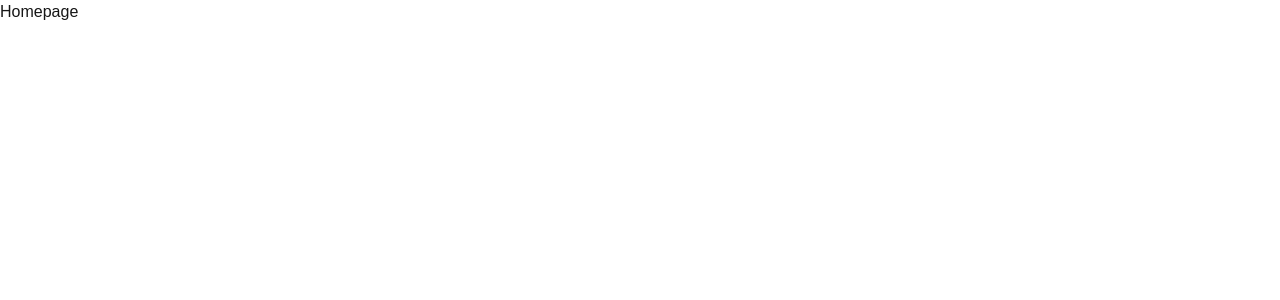
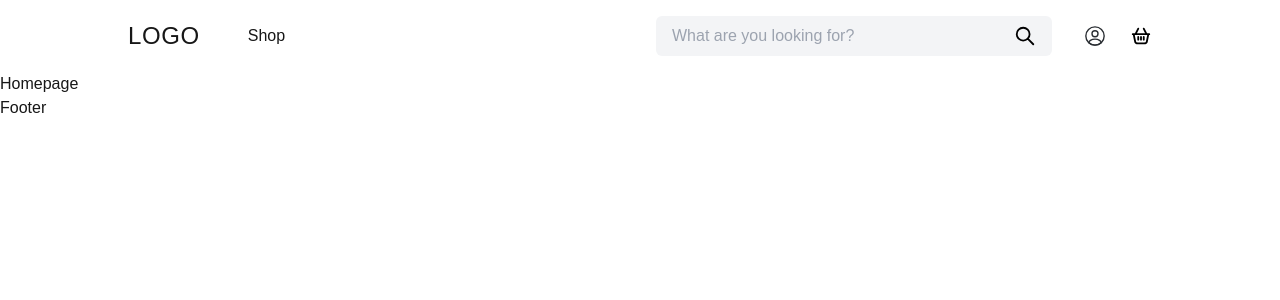
Before and after one commit to fmassiedev/unrvld-tech-test-v1, a Next.js app: page / in a window 1280 px wide. Shown: the top 300 px of the page. Built offline with nearby package versions, Linux system fonts and the light colour scheme.

Commit message:
Header Structure
Creating the header and its child components.

```diff
--- a/app/layout.tsx
+++ b/app/layout.tsx
@@ -1,6 +1,8 @@
 import type { Metadata } from "next";
 import localFont from "next/font/local";
 import "./globals.css";
+import Header from "@/components/Header/Header.component";
+import Footer from "@/components/Footer/Footer.component";
 
 const geistSans = localFont({
   src: "../lib/fonts/GeistVF.woff",
@@ -25,7 +27,11 @@ export default function RootLayout({
 }>) {
   return (
     <html lang="en">
-      <body className={`${geistSans.variable} ${geistMono.variable} antialiased`}>{children}</body>
+      <body className={`${geistSans.variable} ${geistMono.variable} antialiased`}>
+        <Header />
+        {children}
+        <Footer />
+      </body>
     </html>
   );
 }
--- /dev/null
+++ b/components/Footer/Footer.component.tsx
@@ -0,0 +1,5 @@
+const Footer = () => {
+  return <div>Footer</div>;
+};
+
+export default Footer;
--- /dev/null
+++ b/components/Header/Header.component.tsx
@@ -0,0 +1,30 @@
+import Link from "next/link";
+import MenuToggle from "./MenuToggle.component";
+import SearchBar from "./Searchbar.component";
+import NavIcons from "./NavIcons.comonent";
+
+const Header = () => {
+  return (
+    <header className="py-4 px-4 md:px-8 lg:px-16 xl:px-32 2xl:px-64 flex justify-between align-middle">
+      <div className="md:flex flex-1 items-center justify-between gap-8 h-full">
+        <div className="w-1/3 xl:w-1/2 flex items-center gap-12">
+          <Link href="/" className="flex items-center gap-3">
+            <div className="text-2xl tracking-wide">LOGO</div>
+          </Link>
+          <ul className="hidden md:flex gap-4">
+            <li>
+              <Link href="/products">Shop</Link>
+            </li>
+          </ul>
+        </div>
+        <div className="hidden md:flex w-2/3 xl:w-1/2 items-center justify-between gap-8">
+          <SearchBar />
+          <NavIcons />
+        </div>
+      </div>
+      <MenuToggle />
+    </header>
+  );
+};
+
+export default Header;
--- /dev/null
+++ b/components/Header/MenuToggle.component.tsx
@@ -0,0 +1,12 @@
+export default function MenuToggle() {
+  return (
+    <button className="z-50 md:hidden relative">
+      <span className="sr-only">Toggle Menu</span>
+      <div className="h-5 flex flex-col items-end justify-between">
+        <span className="block h-0.5 w-8 bg-foreground rounded-full"></span>
+        <span className="block h-0.5 w-6 bg-foreground rounded-full"></span>
+        <span className="block h-0.5 w-8 bg-foreground rounded-full"></span>
+      </div>
+    </button>
+  );
+}
--- /dev/null
+++ b/components/Header/NavIcons.comonent.tsx
@@ -0,0 +1,15 @@
+import Image from "next/image";
+import Link from "next/link";
+import IconProfile from "../Icons/profile.icon";
+import IconBasket from "../Icons/basket.icon";
+
+const NavIcons = () => {
+  return (
+    <div className="flex items-center gap-4 xl:gap-6 relative">
+      <IconProfile />
+      <IconBasket />
+    </div>
+  );
+};
+
+export default NavIcons;
--- /dev/null
+++ b/components/Header/Searchbar.component.tsx
@@ -0,0 +1,19 @@
+import IconSearch from "../Icons/search.icon";
+
+const SearchBar = () => {
+  return (
+    <form className="flex items-center justify-between gap-4 bg-gray-100 px-4 py-2 rounded-md flex-1">
+      <input
+        type="text"
+        name="name"
+        placeholder="What are you looking for?"
+        className="flex-1 bg-transparent outline-none"
+      />
+      <button className="cursor-pointer">
+        <IconSearch />
+      </button>
+    </form>
+  );
+};
+
+export default SearchBar;
--- /dev/null
+++ b/components/Icons/basket.icon.tsx
@@ -0,0 +1,21 @@
+import { TIcon } from "./types";
+
+export default function IconBasket({ width = 22, height = 22 }: TIcon) {
+  return (
+    <svg
+      width={`${width}px`}
+      height={`${height}px`}
+      fill="none"
+      viewBox="0 0 24 24"
+      xmlns="http://www.w3.org/2000/svg"
+    >
+      <path
+        d="m20 10-1.4855 7.4276c-0.1833 0.9163-0.2749 1.3745-0.5141 1.7172-0.211 0.3022-0.5014 0.5402-0.8391 0.6878-0.383 0.1674-0.8502 0.1674-1.7847 0.1674h-6.7532c-0.93447 0-1.4017 0-1.7847-0.1674-0.33772-0.1476-0.62809-0.3856-0.83905-0.6878-0.23923-0.3427-0.33086-0.8009-0.51413-1.7172l-1.4855-7.4276m16 0h-2m2 0h1m-17 0h-1m1 0h2m0 0h12m-12 0 3-6m9 6-3-6m-6 9v3m3-3v3m3-3v3"
+        stroke="#000"
+        stroke-linecap="round"
+        stroke-linejoin="round"
+        stroke-width="2"
+      />
+    </svg>
+  );
+}
--- /dev/null
+++ b/components/Icons/profile.icon.tsx
@@ -0,0 +1,35 @@
+import { TIcon } from "./types";
+
+export default function IconProfile({ width = 22, height = 22 }: TIcon) {
+  return (
+    <svg
+      width={`${width}px`}
+      height={`${height}px`}
+      fill="none"
+      viewBox="0 0 24 24"
+      xmlns="http://www.w3.org/2000/svg"
+    >
+      <path
+        d="m12.12 12.78c-0.07-0.01-0.16-0.01-0.24 0-1.76-0.06-3.16-1.5-3.16-3.27 0-1.81 1.46-3.28 3.28-3.28 1.81 0 3.28 1.47 3.28 3.28-0.01 1.77-1.4 3.21-3.16 3.27z"
+        stroke="#292D32"
+        stroke-linecap="round"
+        stroke-linejoin="round"
+        stroke-width="1.5"
+      />
+      <path
+        d="m18.74 19.38c-1.78 1.63-4.14 2.62-6.74 2.62-2.6 0-4.96-0.99-6.74-2.62 0.1-0.94 0.7-1.86 1.77-2.58 2.74-1.82 7.22-1.82 9.94 0 1.07 0.72 1.67 1.64 1.77 2.58z"
+        stroke="#292D32"
+        stroke-linecap="round"
+        stroke-linejoin="round"
+        stroke-width="1.5"
+      />
+      <path
+        d="m12 22c5.5228 0 10-4.4772 10-10 0-5.5228-4.4772-10-10-10-5.5228 0-10 4.4772-10 10 0 5.5228 4.4772 10 10 10z"
+        stroke="#292D32"
+        stroke-linecap="round"
+        stroke-linejoin="round"
+        stroke-width="1.5"
+      />
+    </svg>
+  );
+}
--- /dev/null
+++ b/components/Icons/search.icon.tsx
@@ -0,0 +1,21 @@
+import { TIcon } from "./types";
+
+export default function IconSearch({ width = 22, height = 22 }: TIcon) {
+  return (
+    <svg
+      width={`${width}px`}
+      height={`${height}px`}
+      fill="none"
+      viewBox="0 0 24 24"
+      xmlns="http://www.w3.org/2000/svg"
+    >
+      <path
+        d="m14.954 14.946 6.0464 6.0542m-4-11c0 3.866-3.134 7-7 7-3.866 0-7-3.134-7-7 0-3.866 3.134-7 7-7 3.866 0 7 3.134 7 7z"
+        stroke="#000"
+        stroke-linecap="round"
+        stroke-linejoin="round"
+        stroke-width="2"
+      />
+    </svg>
+  );
+}
--- /dev/null
+++ b/components/Icons/types.tsx
@@ -0,0 +1,4 @@
+export type TIcon = {
+  width?: number;
+  height?: number;
+};
```
